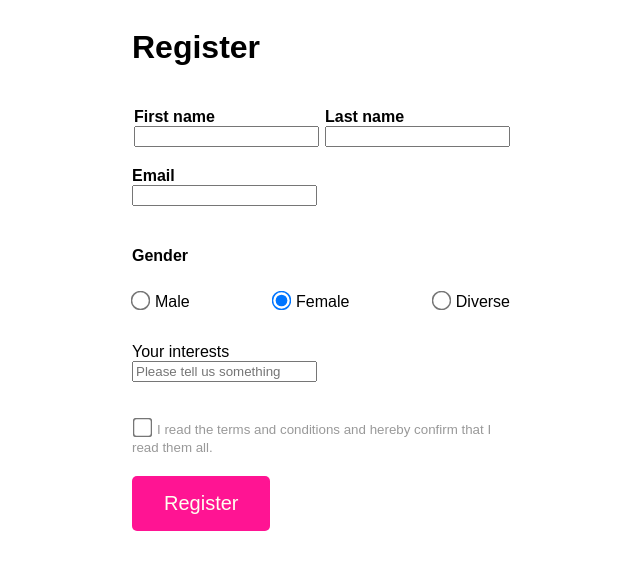
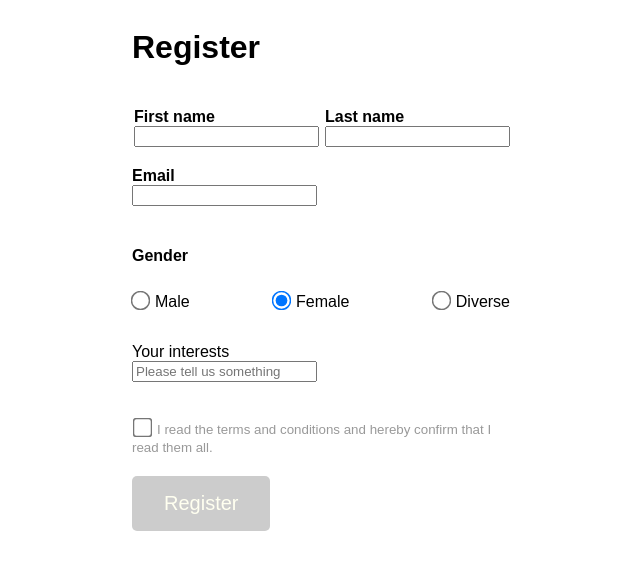
Before and after one commit to ThomasKirst/react-forms-demo, a React (Create React App) app: page / in a window 1280 px wide. Shown: the top 570 px of the page, without its empty margins (318-958 px from the left). Built offline with nearby package versions, Linux system fonts and the light colour scheme.

Commit message:
Active form submit button when form is valid

```diff
--- a/src/RegisterForm.js
+++ b/src/RegisterForm.js
@@ -1,4 +1,4 @@
-import { useState } from 'react';
+import { useEffect, useState } from 'react';
 import Tags from './Tags';
 
 import styled from 'styled-components/macro';
@@ -12,6 +12,7 @@ export default function RegisterForm() {
     toc: false,
     tags: [],
   });
+  const [formIsValid, setFormIsValid] = useState(false);
 
   function updateTags(tag) {
     setUserProfile({
@@ -33,12 +34,14 @@ export default function RegisterForm() {
   function handleChange(event) {
     const fieldValue =
       event.target.name === 'toc' ? event.target.checked : event.target.value;
-    console.log(fieldValue);
+
     setUserProfile({
       ...userProfile,
       [event.target.name]: fieldValue,
     });
   }
+
+  useEffect(() => setFormIsValid(validateForm(userProfile)), [userProfile]);
 
   return (
     <FormWrapper onSubmit={sendForm}>
@@ -130,7 +133,7 @@ export default function RegisterForm() {
       </label>
 
       <div>
-        <Button>Register</Button>
+        <Button disabled={!formIsValid}>Register</Button>
       </div>
     </FormWrapper>
   );
@@ -199,8 +202,12 @@ const Fieldset = styled.fieldset`
 const Button = styled.button`
   border: none;
   border-radius: 5px;
-  background: deeppink;
+  background-color: deeppink;
   color: ivory;
   font-size: 1.25rem;
   padding: 1rem 2rem;
+  transition: background-color ease-in-out 1s;
+  &[disabled] {
+    background-color: #ccc;
+  }
 `;
```
